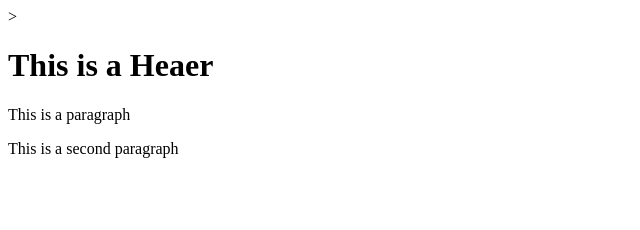
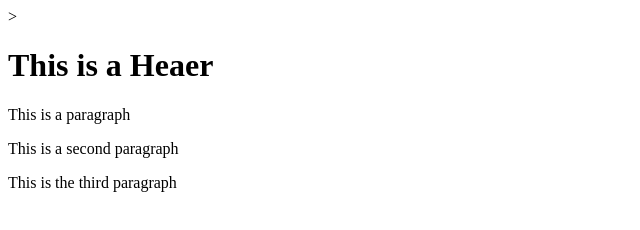
Before and after one commit to BAIXINYI/git-test, a website: page index.html in a window 1280 px wide. Shown: the whole page, without its empty margins (0-640 px from the left). Drawn offline with Linux system fonts and the light colour scheme.

Commit message:
fourth commit

```diff
--- a/index.html
+++ b/index.html
@@ -6,5 +6,6 @@
         <h1>This is a Heaer</h1>
         <p>This is a paragraph</p>
         <p>This is a second paragraph</p>
+        <p>This is the third paragraph</p>
     </body>
 </html>
```
Also changed, not shown: package.json (added, +24 -0 lines), .config/configstore/update-notifier-npm.json (added), 3 other files.
